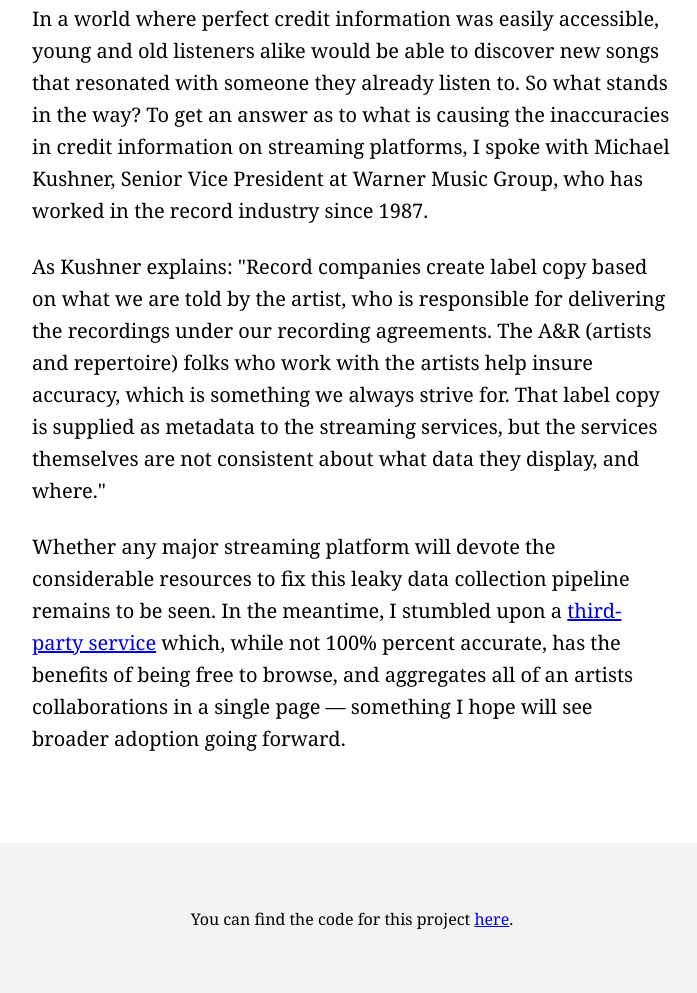
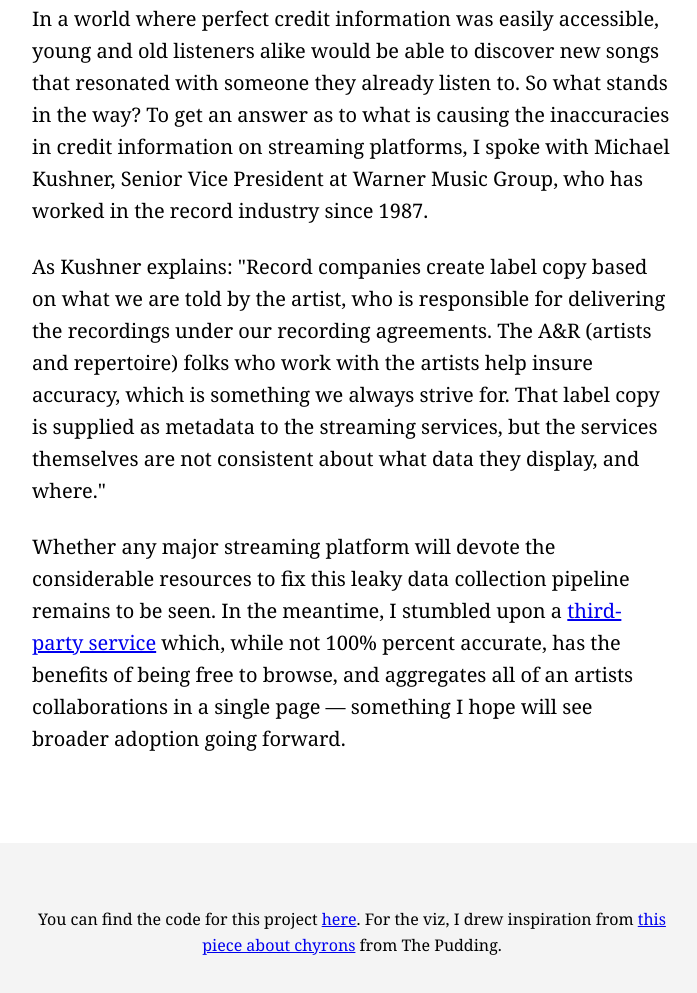
Before and after one commit to mjdanbury/song-credits, a plain HTML site: page index.html in a window 1280 px wide. Shown: the part 7757-8750 px from the top of the page, without its empty margins (288-985 px from the left). Drawn offline with nearby package versions, Linux system fonts and the light colour scheme; a script that the page names is missing; a web font is replaced by a local one.

Commit message:
add inspo

```diff
--- a/index.html
+++ b/index.html
@@ -927,7 +927,12 @@
       <div class="content">
         <p>
           You can find the code for this project
-          <a href="https://github.com/mjdanbury/song-credits">here</a>.
+          <a href="https://github.com/mjdanbury/song-credits">here</a>. For the
+          viz, I drew inspiration from
+          <a href="https://pudding.cool/2018/01/chyrons/"
+            >this piece about chyrons</a
+          >
+          from The Pudding.
         </p>
       </div>
     </div>
```
